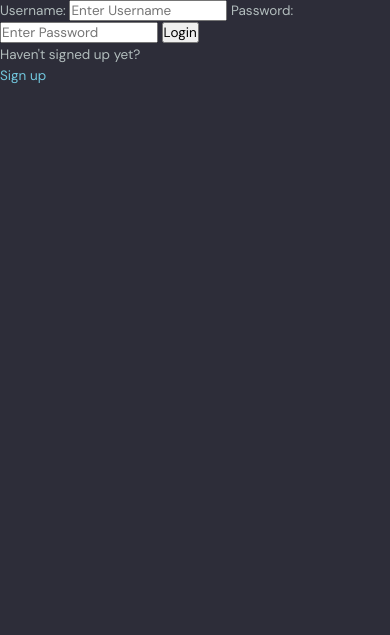
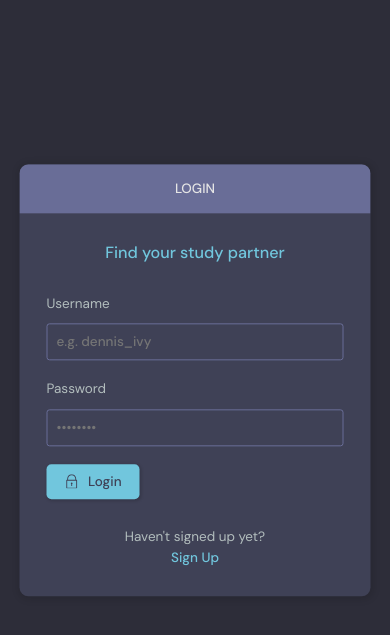
Before and after one commit to Me1anch01y/3155-Django-Tutorial, a Django app: page /login/ in a window 390 px wide. Shown: the part 59-694 px from the top of the page. Run offline with Django 5.2, Linux system fonts and the light colour scheme.

Commit message:
Mobile Responsiveness

```diff
--- a/studybud/studybud/base/templates/base/login_register.html
+++ b/studybud/studybud/base/templates/base/login_register.html
@@ -1,27 +1,113 @@
-{% extends 'main.html' %} {% block content %} {% if page == 'login' %}
-<div>
-	<form action="" method="POST">
-		{% csrf_token %}
+{% extends 'main.html' %} {% block content %}
+<main class="auth layout">
+  {% if page == 'login' %}
+	<div class="container">
+		<div class="layout__box">
+			<div class="layout__boxHeader">
+				<div class="layout__boxTitle">
+					<h3>Login</h3>
+				</div>
+			</div>
+			<div class="layout__body">
+				<h2 class="auth__tagline">Find your study partner</h2>
 
-		<label>Username:</label>
-		<input type="text" name="username" placeholder="Enter Username" />
+				<form class="form" action="" method="POST">
+          {% csrf_token %}
+					<div class="form__group form__group">
+						<label for="room_name">Username</label>
+						<input
+							id="username"
+							name="username"
+							type="text"
+							placeholder="e.g. dennis_ivy"
+						/>
+					</div>
+					<div class="form__group">
+						<label for="password">Password</label>
+						<input
+							id="password"
+							name="password"
+							type="password"
+							placeholder="&bull;&bull;&bull;&bull;&bull;&bull;&bull;&bull;"
+						/>
+					</div>
 
-		<label>Password:</label>
-		<input type="password" name="password" placeholder="Enter Password" />
+					<button class="btn btn--main" type="submit">
+						<svg
+							version="1.1"
+							xmlns="http://www.w3.org/2000/svg"
+							width="32"
+							height="32"
+							viewBox="0 0 32 32"
+						>
+							<title>lock</title>
+							<path
+								d="M27 12h-1v-2c0-5.514-4.486-10-10-10s-10 4.486-10 10v2h-1c-0.553 0-1 0.447-1 1v18c0 0.553 0.447 1 1 1h22c0.553 0 1-0.447 1-1v-18c0-0.553-0.447-1-1-1zM8 10c0-4.411 3.589-8 8-8s8 3.589 8 8v2h-16v-2zM26 30h-20v-16h20v16z"
+							></path>
+							<path
+								d="M15 21.694v4.306h2v-4.306c0.587-0.348 1-0.961 1-1.694 0-1.105-0.895-2-2-2s-2 0.895-2 2c0 0.732 0.413 1.345 1 1.694z"
+							></path>
+						</svg>
 
-		<input type="submit" value="Login" />
-	</form>
+						Login
+					</button>
+				</form>
 
-	<p>Haven't signed up yet?</p>
-	<a href="{% url 'register' %}">Sign up</a>
-</div>
-{% else %}
-<div>
-	<form action="" method="POST">
-		{% csrf_token %} {{form.as_p}}
-		<input type="submit" value="Register" />
-	</form>
-	<p>Already signed up?</p>
-	<a href="{% url 'login' %}">Sign up</a>
-</div>
-{% endif %} {% endblock content %}
+				<div class="auth__action">
+					<p>Haven't signed up yet?</p>
+					<a href="{% url 'register' %}" class="btn btn--link">Sign Up</a>
+				</div>
+			</div>
+		</div>
+	</div>
+  {% else %}
+  <div class="container"></div>
+		<div class="layout__box">
+			<div class="layout__boxHeader">
+				<div class="layout__boxTitle">
+					<h3>Register</h3>
+				</div>
+			</div>
+			<div class="layout__body">
+				<h2 class="auth__tagline">Find your study partner</h2>
+
+				<form class="form" action="" method="POST">
+          {% csrf_token %}
+
+          {% for field in form %}
+					<div class="form__group form__group">
+						<label for="room_name">{{field.label}}</label>
+						{{field}}
+					</div>
+          {% endfor %}
+					<button class="btn btn--main" type="submit">
+						<svg
+							version="1.1"
+							xmlns="http://www.w3.org/2000/svg"
+							width="32"
+							height="32"
+							viewBox="0 0 32 32"
+						>
+							<title>lock</title>
+							<path
+								d="M27 12h-1v-2c0-5.514-4.486-10-10-10s-10 4.486-10 10v2h-1c-0.553 0-1 0.447-1 1v18c0 0.553 0.447 1 1 1h22c0.553 0 1-0.447 1-1v-18c0-0.553-0.447-1-1-1zM8 10c0-4.411 3.589-8 8-8s8 3.589 8 8v2h-16v-2zM26 30h-20v-16h20v16z"
+							></path>
+							<path
+								d="M15 21.694v4.306h2v-4.306c0.587-0.348 1-0.961 1-1.694 0-1.105-0.895-2-2-2s-2 0.895-2 2c0 0.732 0.413 1.345 1 1.694z"
+							></path>
+						</svg>
+
+						Register
+					</button>
+				</form>
+
+				<div class="auth__action">
+					<p>Already signed up?</p>
+					<a href="{% url 'login' %}" class="btn btn--link">Sign Up</a>
+				</div>
+			</div>
+		</div>
+	</div>
+  {% endif %}
+</main>
+{% endblock content %}
--- a/studybud/studybud/base/templates/base/profile.html
+++ b/studybud/studybud/base/templates/base/profile.html
@@ -17,7 +17,9 @@
           <div class="profile__info">
             <h3>{{user.username}}</h3>
             <p>@{{user.username}}</p>
-            <a href="edit-user.html" class="btn btn--main btn--pill">Edit Profile</a>
+            {% if request.user == user %}
+            <a href="{% url 'update-user' %}" class="btn btn--main btn--pill">Edit Profile</a>
+            {% endif %}
           </div>
           <div class="profile__about">
             <h3>About</h3>
--- a/studybud/studybud/base/templates/base/room.html
+++ b/studybud/studybud/base/templates/base/room.html
@@ -141,8 +141,9 @@
 				</div>
 			</div>
 			<div class="room__message">
-				<form action="#">
-					<input name="" placeholder="Write your message here..." />
+				<form action="" method="POST">
+					{% csrf_token %}
+					<input name="body" placeholder="Write your message here..." />
 				</form>
 			</div>
 		</div>
--- a/studybud/studybud/base/urls.py
+++ b/studybud/studybud/base/urls.py
@@ -14,4 +14,6 @@ urlpatterns = [
     path('update-room/<str:pk>/', views.updateRoom, name='update-room'),
     path('delete-room/<str:pk>/', views.deleteRoom, name='delete-room'),
     path('delete-message/<str:pk>/', views.deleteMessage, name='delete-message'),
+
+    path('update-user/', views.updateUser, name='update-user'),
 ]
--- a/studybud/studybud/base/views.py
+++ b/studybud/studybud/base/views.py
@@ -7,7 +7,7 @@ from django.contrib.auth.models import User
 from django.contrib.auth import authenticate, login, logout
 from django.contrib.auth.forms import UserCreationForm
 from .models import Room, Topic, Message
-from .forms import RoomForm
+from .forms import RoomForm, UserForm
 # Create your views here.
 # rooms = [
 #     {'id': 1, 'name': 'Lets learn python'},
@@ -178,3 +178,16 @@ def deleteMessage(request, pk):
         message.delete()
         return redirect('home')
     return render(request, 'base/delete.html', {'obj': message})
+
+
+@login_required(login_url='login')
+def updateUser(request):
+    user = request.user
+    form = UserForm(instance=user)
+
+    if request.method == 'POST':
+        form = UserForm(request.POST, instance=user)
+        if form.is_valid():
+            form.save()
+            return redirect('user-profile', pk=user.id)
+    return render(request, 'base/update-user.html', {'form': form})
--- a/studybud/studybud/templates/navbar.html
+++ b/studybud/studybud/templates/navbar.html
@@ -26,12 +26,12 @@
 			<!-- Logged In -->
 			{% if request.user.is_authenticated %}
 			<div class="header__user">
-				<a href="profile.html">
+				<a href="{% url 'update-user' %}">
 					<div class="avatar avatar--medium active">
 						<img src="https://randomuser.me/api/portraits/men/37.jpg" />
 					</div>
 					<p>
-						{{request.user.username}} <span>{{request.user.username}}</span>
+						{{request.user.username}} <span>@{{request.user.username}}</span>
 					</p>
 				</a>
 				<button class="dropdown-button">
@@ -55,7 +55,7 @@
 			</a>
 			{% endif %}
 			<div class="dropdown-menu">
-				<a href="settings.html" class="dropdown-link"
+				<a href="{% url 'update-user' %}" class="dropdown-link"
 					><svg
 						version="1.1"
 						xmlns="http://www.w3.org/2000/svg"
```
Also changed, not shown: studybud/studybud/base/forms.py (+7 -0 lines), studybud/studybud/base/templates/base/delete.html (+36 -8 lines), studybud/studybud/base/templates/base/delete_old.html (added, +11 -0 lines), studybud/studybud/base/templates/base/login_register_old.html (added, +27 -0 lines), studybud/studybud/base/templates/base/update-user.html (added, +38 -0 lines), studybud/studybud/db.sqlite3.
